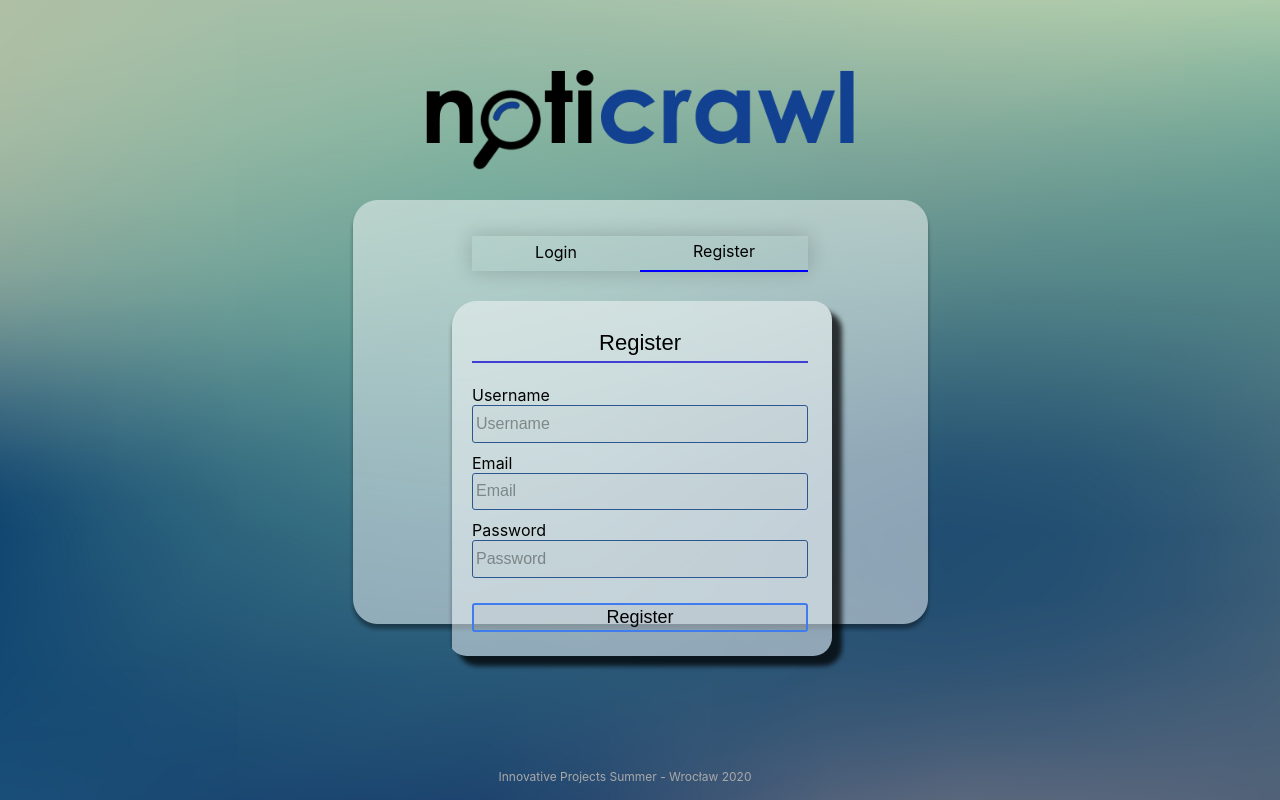
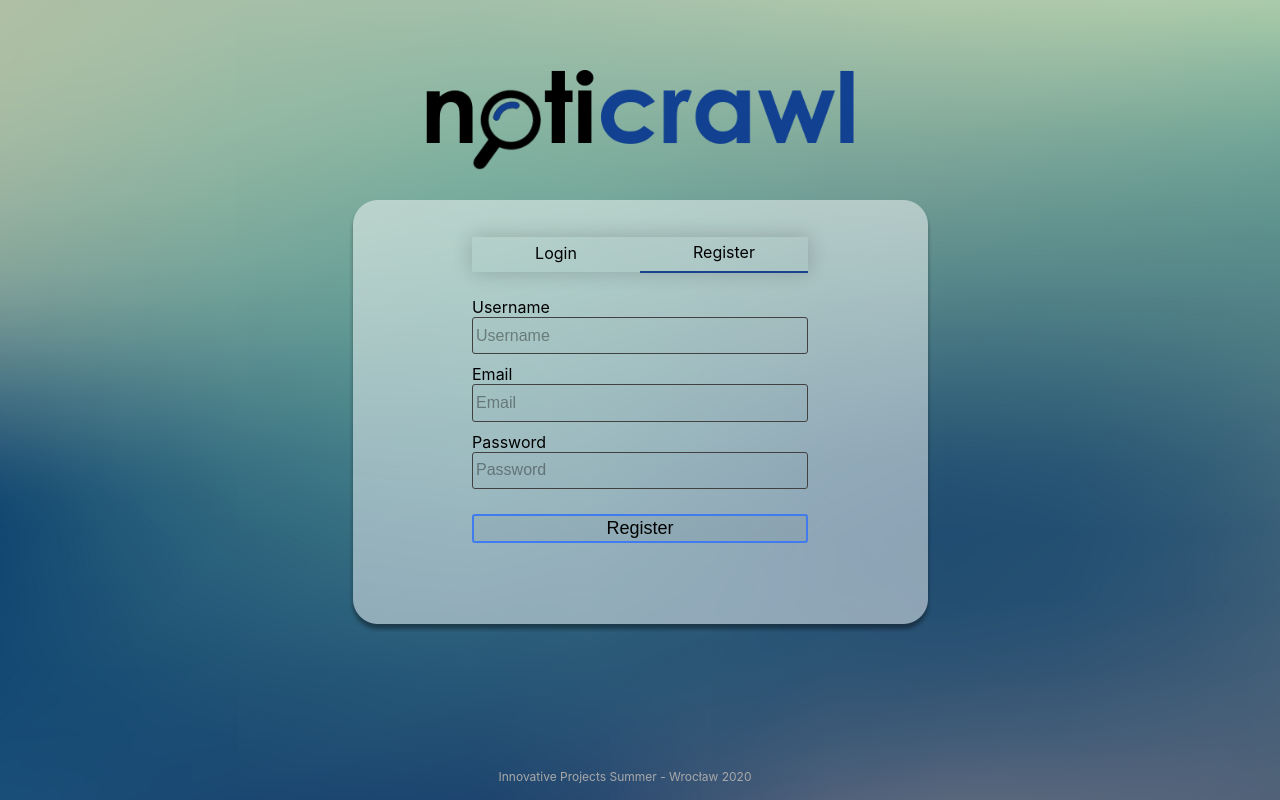
Before and after one commit to nokia-wroclaw/innovativeproject-noticrawl, a React (Create React App) app in the folder frontend/: page / in a window 1280 px wide. Both pictures are taken after a click on the element "Register". Built offline with nearby package versions, Linux system fonts and the light colour scheme.

Commit message:
style: login panel

```diff
--- a/frontend/src/App.css
+++ b/frontend/src/App.css
@@ -24,8 +24,9 @@ html, body {
   background-image: url(media/loginpanelbg.png) ;
   background-repeat: no-repeat;
   background-position-x: center;
-  padding-top: 30px;
+  padding-bottom: -10px;
   /*
+  padding-top: 5px;
   position:relative;
   padding:10px;
   padding-bottom: 100%;
@@ -83,7 +84,7 @@ html, body {
 
 .root-container {
   width: 100%;
-  height: 100%;
+  height: 88%;
   display: flex;
   justify-content: center;
   align-items: center;
@@ -101,9 +102,10 @@ html, body {
   height: 35px;
   -webkit-box-shadow: 0px 0px 20px 0px rgba(15, 15, 15, 0.2);
   box-shadow: 0px 0px 20px 0px rgba(15, 15, 15, 0.2);
-  margin-bottom: 30px;
+  transition: visibility 0.5s ease-out;
+  margin-bottom: 20px;
   align-items: center;
-  transition: visibility 0.5s ease-out;
+
 }
 
 .controller {
@@ -115,8 +117,8 @@ html, body {
 }
 
 .selected-controller {
-  transition: border 0.5s ease-out;
-  border-bottom: 2px solid blue;
+  transition: border 0.1s ease-out;
+  border-bottom: 2px solid #19438e;
 }
 
 .box-container {
@@ -124,33 +126,23 @@ html, body {
   flex-direction: column;
   max-width: 24em;
   min-width: 21em;
+  /*
   border-radius: 6px;
   padding: 24px;
-  background-image: url(media/loginpanelbg.png) ;
   border-radius: 19px;
   -webkit-box-shadow: 10px 10px 5px 0px rgba(0,0,0,0.75);
   -moz-box-shadow: 10px 10px 5px 0px rgba(0,0,0,0.75);
   box-shadow: 10px 10px 5px 0px rgba(0,0,0,0.75);
-
-
+  */
 }
 
-.header {
-  text-align: center;
-  padding: 5px;
-  margin-bottom: 17px;
-  /* margin-left: 35px; */
-  /* margin-right: 35px; */
-  font-family: Ozxgen, sans-serif;
-  font-size: 22px;
-  border-bottom: 2px solid rgb(63, 63, 211);
-}
 
 .box {
   display: flex;
   flex-direction: column;
   justify-content: center;
 }
+
 .input-group {
   display: flex;
   flex-direction: column;
@@ -165,12 +157,11 @@ html, body {
   padding-left: 5px;
 }
 
-
 .login-input {
   height: 2.1em;
   border-radius: 3px;
-  border: 1px solid rgb(43, 86, 143);
-  transition: border 0.4s ease-out;
+  border: 1px solid #414141;
+  transition: border 0.1s ease-out;
   padding: 3px;
   font-family: Oxygen, sans-serif;
   font-size: 14px;
@@ -179,7 +170,7 @@ html, body {
 }
 
 .login-input:hover {
-  border: 2px solid blue;
+  border: 1.5px solid #19438e;
 }
 
 .login-input:focus {
--- a/frontend/src/components/RegisterBox.js
+++ b/frontend/src/components/RegisterBox.js
@@ -14,9 +14,7 @@ class RegisterBox extends React.Component {
     render() {
       return (
         <div className="inner-container">
-          <div className="header">
-            Register
-          </div>
+
           <div className="box">
 
             <div className="input-group">
```
